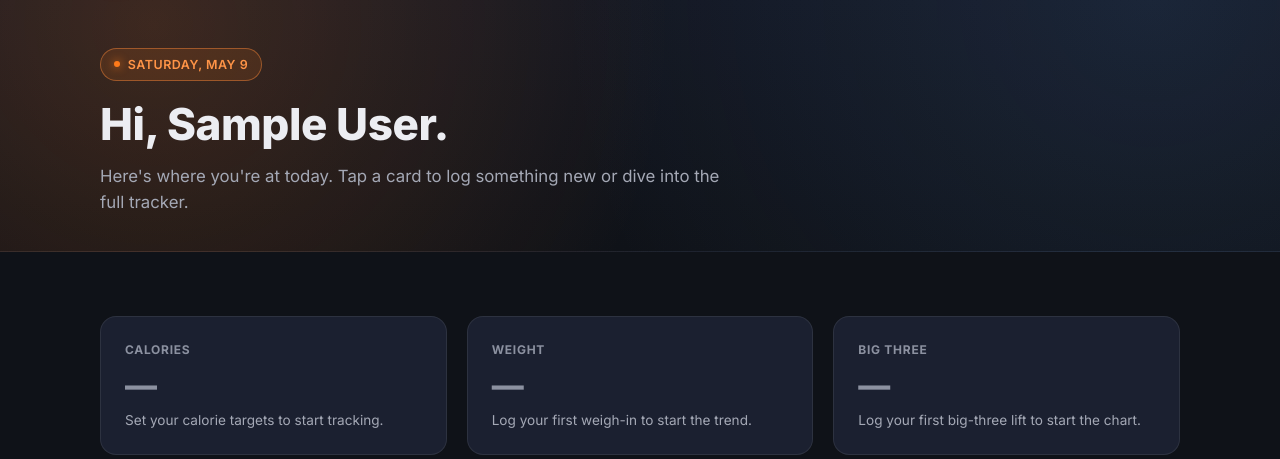
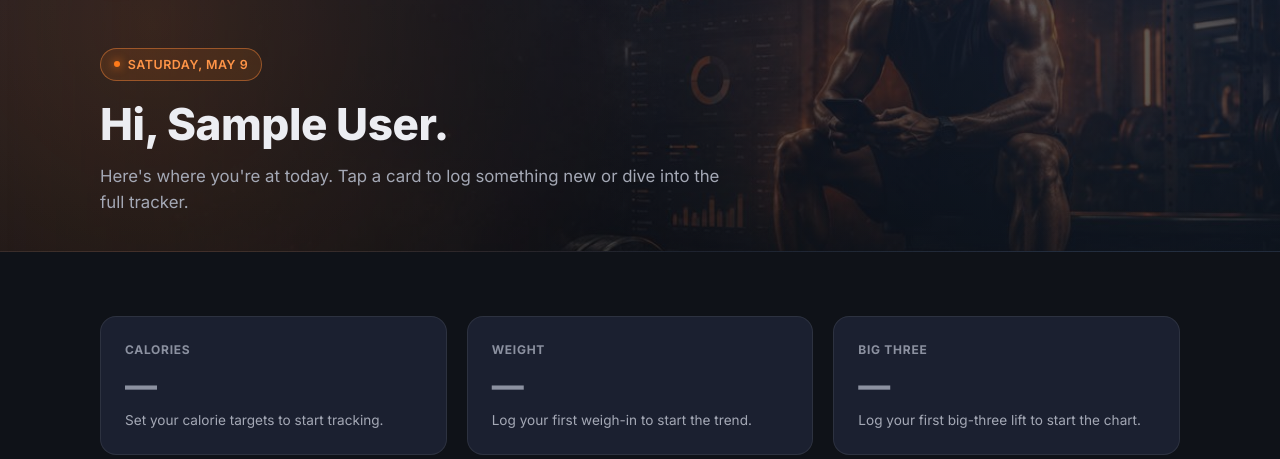
Before and after one commit to bkreager1/fitness_hub, a PHP site: page /fitness_hub/dashboard in a window 1280 px wide. Shown: the part 65-524 px from the top of the page. Run offline with PHP 8.4, Linux system fonts and the light colour scheme; the visitor is signed in with stand-in values (Sample User, id 1); data that the repository does not hold is empty.

Commit message:
Dashboard hero: add subtle bg photo (same treatment as landing/about/contact)
- Adds public/images/dashboard.jpg (1200x514, JPEG q80, 45 KB).
  Source was 1916x821 PNG; resized + reformatted to match the
  established hero-photo pattern. Kept the source's wider 2.33:1
  ratio rather than forcing 16:9 since background-size: cover
  handles the fit either way.
- Wires it onto the dashboard greeting hero via the existing
  .hero--photo modifier with the --hero-image custom property.
  Picks up the same opacity (0.30) and left-to-right mask used
  on the other photo heroes.

```diff
--- a/app/views/dashboard/index.php
+++ b/app/views/dashboard/index.php
@@ -36,7 +36,8 @@ $fmtDate = static function (string $iso): string {
 
 
 <!-- ===================== Greeting hero ===================== -->
-<section class="hero hero--compact">
+<section class="hero hero--compact hero--photo"
+         style="--hero-image: url('<?= asset('images/dashboard.jpg') ?>');">
     <div class="container">
         <span class="eyebrow"><?= e($todayPretty) ?></span>
         <h1>Hi, <?= e($displayName) ?>.</h1>
```
Also changed, not shown: public/images/dashboard.jpg (added).
